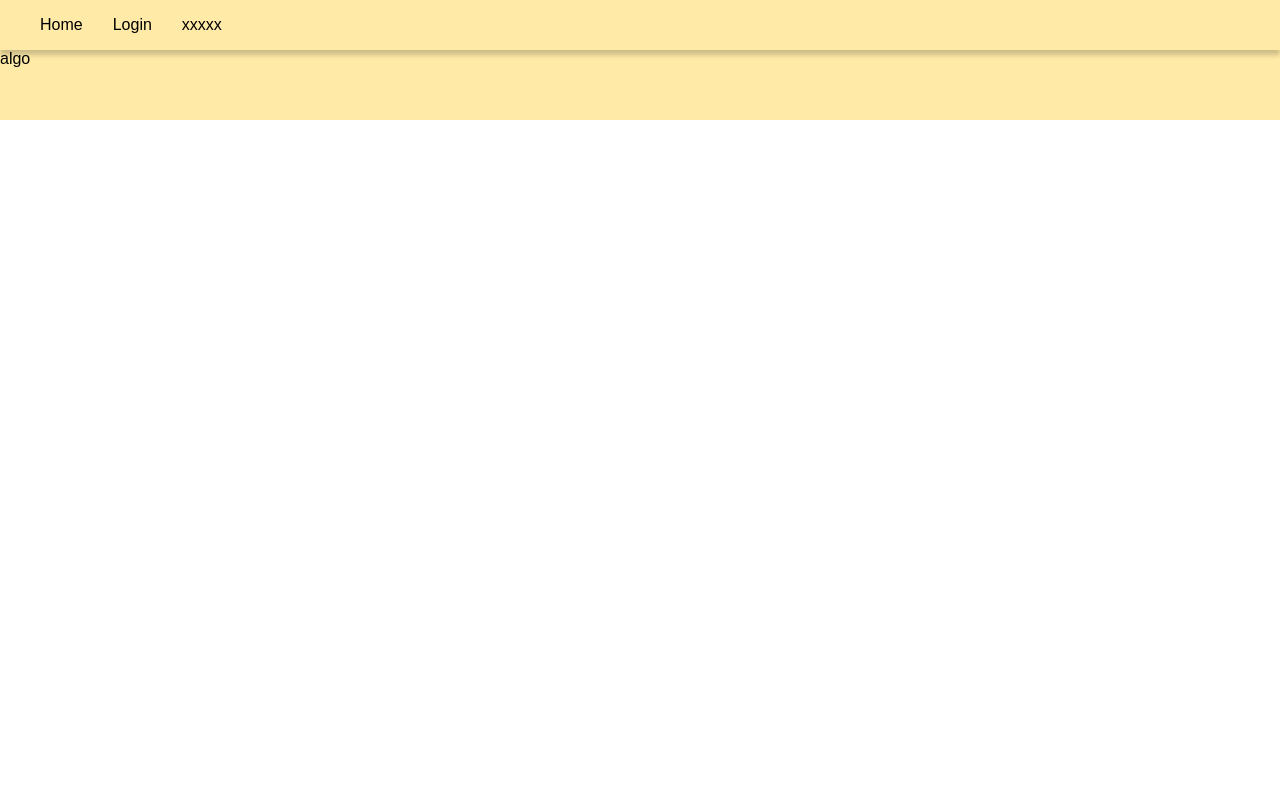
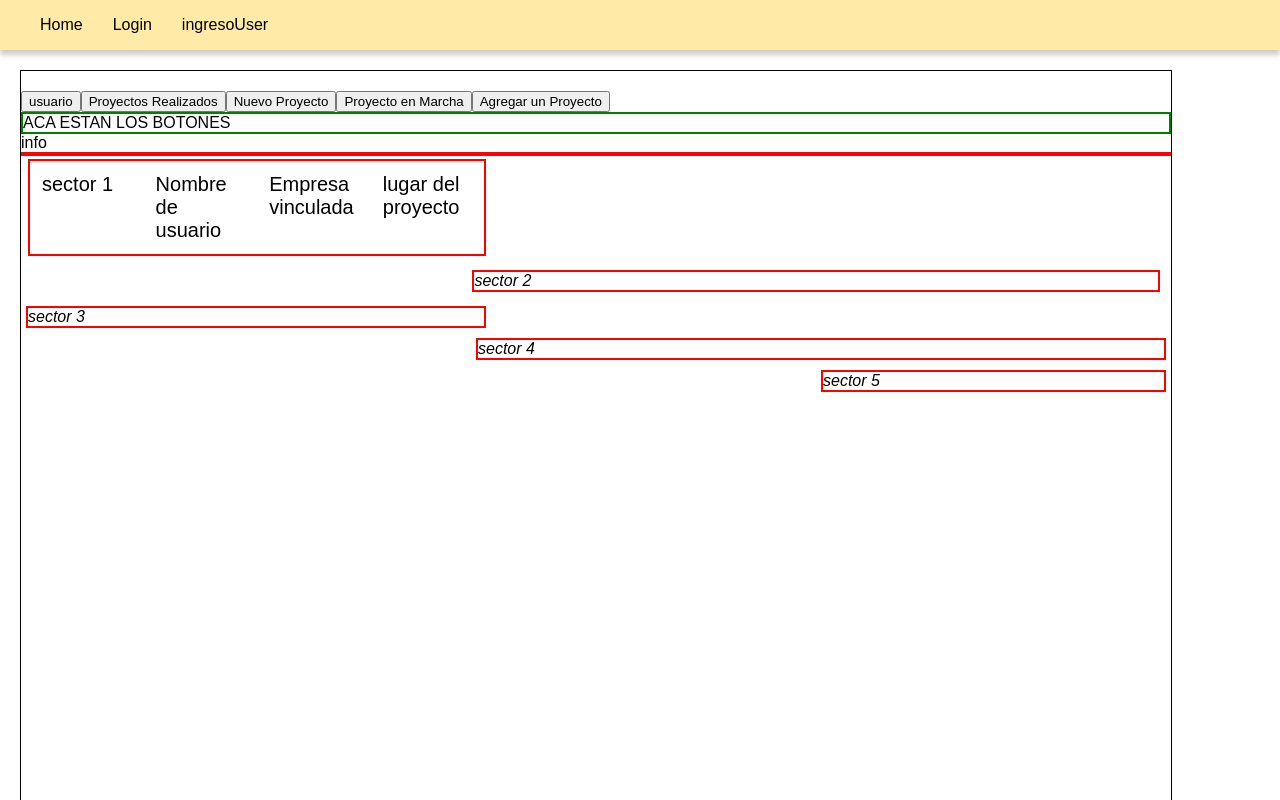
Before and after one commit to azufreYmercurio/ProyectoIntegrador, an Angular app: page /ingreso-user in a window 1280 px wide. Before the commit this address led to /. Shown: the top 800 px of the page. Built offline with nearby package versions, Linux system fonts and the light colour scheme.

Commit message:
avancepantalla

```diff
--- /dev/null
+++ b/src/app/ComponentesAngular/ingreso-user/ingreso-user.component.html
@@ -0,0 +1,42 @@
+<div class="Cuerpo" >
+        <button id="button1">usuario </button>
+        <button id="button2">Proyectos Realizados </button>
+        <button id="button3">Nuevo Proyecto</button>
+        <button id="button4">Proyecto en Marcha</button>
+        <button id="button5">Agregar un Proyecto</button>
+
+
+    <div class="botones">
+        <a>ACA ESTAN LOS BOTONES</a>
+    </div>
+    <div class="informacion">
+        <a >info</a>
+        <!-- DIVISIONES 5 SECTORES  -->
+        <!-- DIVISIONES 5 SECTOR 1 infor del usuario -->
+        <!-- DIVISIONES 5 SECTOR 2  xxxx-->
+        <!-- DIVISIONES 5 SECTOR 3  iamgen del usuario-->
+        <!-- DIVISIONES 5 SECTOR 4  imagen de la empresa-->
+        <!-- DIVISIONES 5 SECTOR 5  comentario sobre la empresa  -->
+        <div class="area1">
+           <div class="Sector1">
+                <div class="texto">sector 1</div>
+                <div class="texto">Nombre de usuario</div>
+                <div class="texto">Empresa vinculada</div>
+                <div class="texto">lugar del proyecto</div>
+            </div>
+            <div class="Sector2">
+                <i >sector 2</i>
+            </div>
+       </div>
+        <div class="Sector3">
+                <i >sector 3</i>
+        </div>
+        <div class="Sector4">
+                <i >sector 4</i>
+        </div>
+        <div class="Sector5">
+                <i >sector 5</i>
+        </div>
+    </div>
+
+</div>
--- /dev/null
+++ b/src/app/ComponentesAngular/ingreso-user/ingreso-user.component.scss
@@ -0,0 +1,88 @@
+/*
+width=ancho
+height=alto
+*/
+.Cuerpo{
+    border:black 1px solid;
+    margin: 20px;
+    padding-top: 20px;
+    width: 90vw;
+    min-height: calc(100vh - 50px + 80px);
+    .botones{
+        border:green 2px solid;
+        width: auto;
+        height: 100%;
+        position: relative;
+        display: flex;
+        color: black;
+    }
+    /* ----------------------------------*/
+
+  .area1{
+      clear: both;
+    border: red 2px solid;
+    margin: 20%px;
+    height: 90%;
+    width: auto;
+    .Sector1{
+        float: left;
+        border: red 2px solid;
+        margin: 5px;
+        position: relative;
+        width: 40%;
+        height: auto;
+        display:  flex;
+        .texto{
+            width: 100% ;
+            height: 70%;
+            //background-color:green;
+            padding: 12px;
+            font-size: 20px;
+            font-weight: 100
+        }
+    }
+    .Sector2{
+        float: right;
+        border: red 2px solid;
+        margin:  9px ;
+        position: relative;
+        width: 60%;
+        height: auto;
+        display:  flex;
+    }
+  }
+
+    .Sector3{
+        float: left;
+        clear: both;
+        border: red 2px solid;
+        margin: 5px;
+        //position: relative;
+        width: 40%;
+        height: 50%;
+        display:  flex;
+    }
+    .Sector4{
+        float: right;
+        clear: both;
+        border: red 2px solid;
+        margin: 5px;
+        //position: relative;
+        width: 60%;
+        height: 50%;
+        display:  flex;
+    }
+    .Sector5{
+        float: right;
+        clear: both;
+        border: red 2px solid;
+        margin: 5px;
+        //position: relative;
+        width: 30%;
+        height: 50%;
+        display:  flex;
+    }
+
+
+
+}
--- /dev/null
+++ b/src/app/ComponentesAngular/ingreso-user/ingreso-user.component.ts
@@ -0,0 +1,15 @@
+import { Component, OnInit } from '@angular/core';
+
+@Component({
+  selector: 'app-ingreso-user',
+  templateUrl: './ingreso-user.component.html',
+  styleUrls: ['./ingreso-user.component.scss']
+})
+export class IngresoUSerComponent implements OnInit {
+
+  constructor() { }
+
+  ngOnInit() {
+  }
+
+}
--- a/src/app/app-routing.module.ts
+++ b/src/app/app-routing.module.ts
@@ -2,13 +2,14 @@ import { NgModule } from '@angular/core';
 import { Routes, RouterModule } from '@angular/router';
 import { HomeComponent } from './ComponentesAngular/home/home.component';
 import { LoginComponent } from './ComponentesAngular/login/login.component';
-
+import {IngresoUSerComponent} from "./ComponentesAngular/ingreso-user/ingreso-user.component";
 
 
 const routes: Routes = [
   {path: '', redirectTo: '/Home', pathMatch: 'full'},
   {path: 'Home', component: HomeComponent},
   {path: 'Login', component: LoginComponent},
+  {path: 'ingreso-user',component: IngresoUSerComponent}
 
 ];
 
--- a/src/app/app.component.html
+++ b/src/app/app.component.html
@@ -1,8 +1,8 @@
 <nav>
         <div class="btn" routerLink="/Home">Home</div>
         <div class="btn" routerLink="/Login">Login</div>
-        <div class="btn" routerLink="/datos-nuvo-pro">xxxxx</div>
+        <div class="btn" routerLink="/ingreso-user">ingresoUser</div>
 </nav>
 <!--<app-home></app-home>-->
 <router-outlet></router-outlet>
-<footer>algo</footer>
+<footer></footer>
```
Also changed, not shown: src/app/app.module.ts (+6 -1 lines), 1 other file (tests, documents, lock files or other folders).
